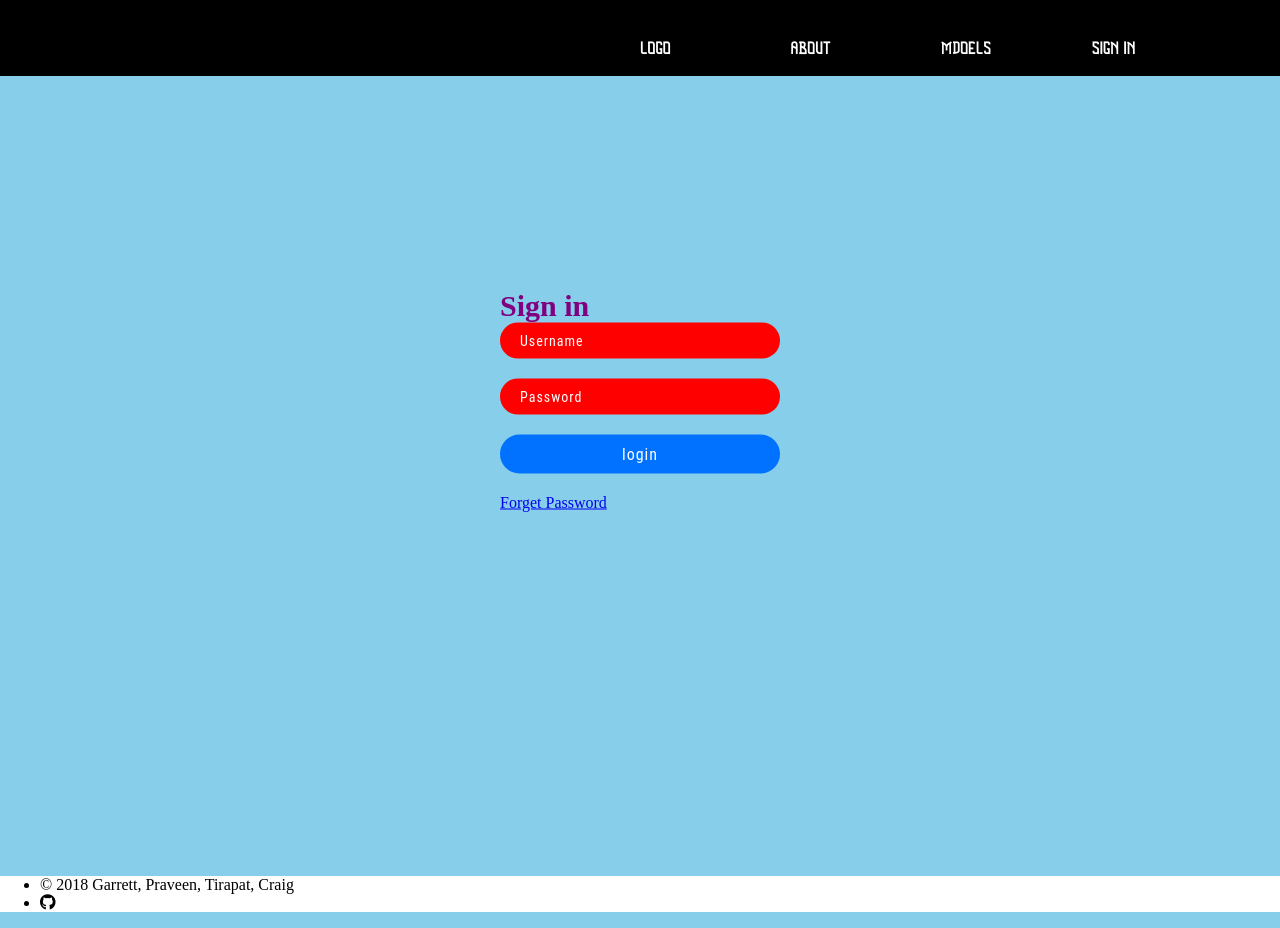
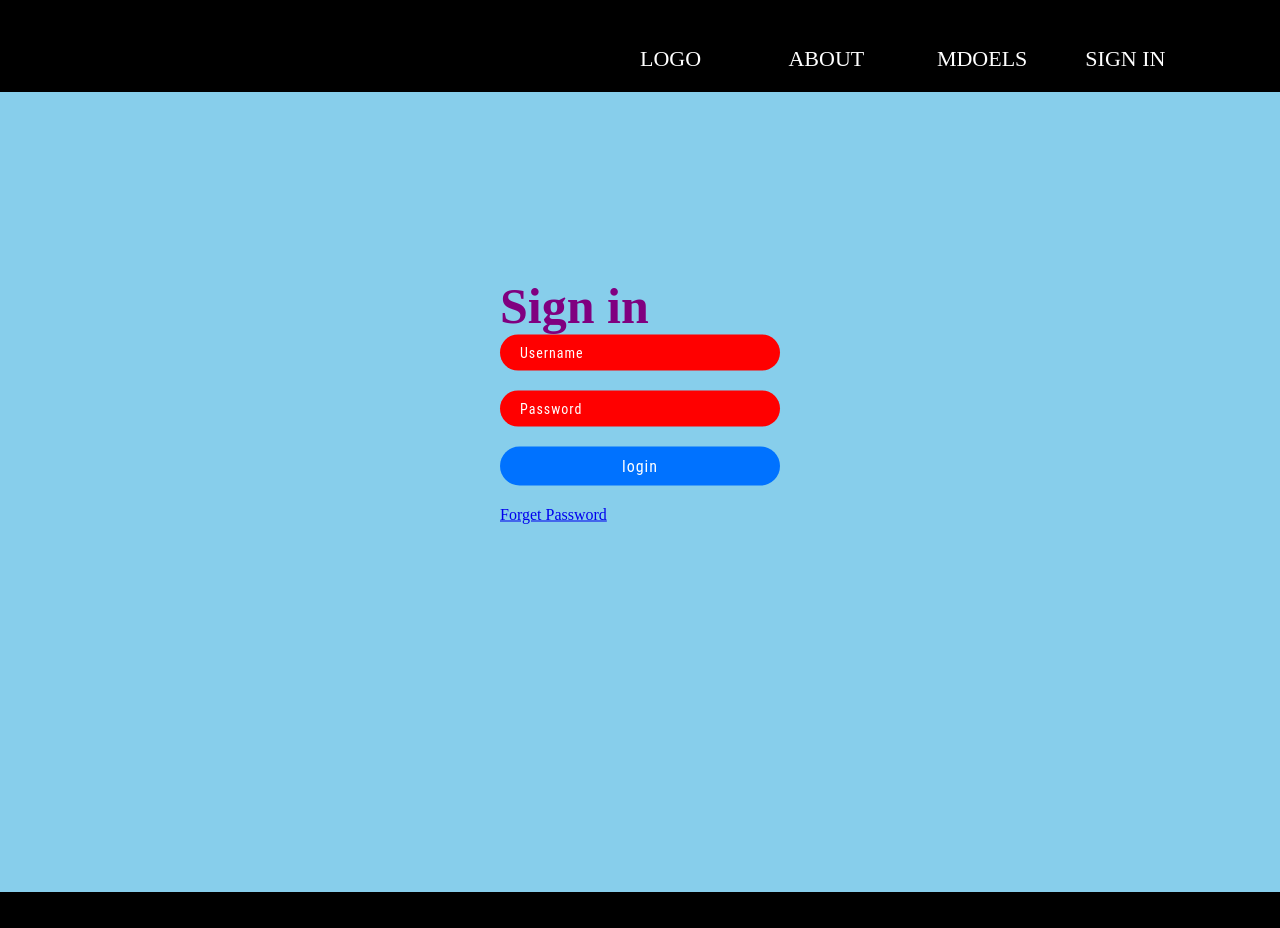
Before and after one commit to blahahaha13/project-2, a Django app: page /login/ in a window 1280 px wide. Run offline with Django 3.2, Linux system fonts and the light colour scheme; some libraries are stand-ins or nearby versions.

Commit message:
adds new styles to project

```diff
--- a/motorcycle/static/styles/form.css
+++ b/motorcycle/static/styles/form.css
@@ -1,6 +1,7 @@
 body{
   margin: 0;
   padding: 0;
+  background-color: black;
 }
 
 section {
@@ -17,23 +18,22 @@ section {
   transform: translate(-50%, -50%);
   width: 340px;
 }
-.login-form
- {
+.login-form {
   position: relative;
   box-sizing: border-box;
   padding: 70px 30px;
   transition: .5s;
 }
-.login-form:hover
-{
-background: rgba(255, 255,255, .1)
-box-shadow: 0 0 20px rgba(0,0,0,.2);
+
+.login-form:hover {
+  background: rgba(255, 255,255, .1)
+  box-shadow: 0 0 20px rgba(0,0,0,.2);
 }
 
-.login-form h1
-{ margin: 0,0,20px;
+.login-form h1 {
+  margin: 0,0,20px;
   color: purple;
-  font-size: 30px;
+  font-size: 50px;
   /*text-transform: uppercase;*/
 }
 .login-form input{
--- a/motorcycle/static/styles/main.css
+++ b/motorcycle/static/styles/main.css
@@ -10,15 +10,17 @@ body{
 header {
   background-color: black;
   color: white;
-  font-family: "Benza";
-  font-size: 18px;
+  font-family: 'Roboto Slab', serif;
+  font-size: 22px;
   margin-top: 0;
   padding: 2.1em;
-
 }
 
 .bb-logo{
-  font-size: 35px;
+  font-family: "Benza";
+  font-weight: 850;
+  font-size: 40px;
+  margin-bottom: 5em;
 }
 
 header ul {
@@ -37,6 +39,15 @@ header ul li{
   flex: 1;
 }
 
+.nav-link {
+  background: none!important;
+  color: white;
+  border: none;
+  padding: 0!important;
+  font: inherit;
+}
+
+
 .footer {
   display: flex;
   justify-content: center;
@@ -44,7 +55,7 @@ header ul li{
   flex-direction: row;
   list-style-type: none;
   color: white;
-  font-size: 18px;
+  font-size: 20px;
   /*width: 100vw;*/
   margin: 0;
   padding: 1.2em;
@@ -53,6 +64,10 @@ header ul li{
 .footer li{
   padding-left: 1.5em;
   padding-right: 1.5em;
+}
+
+footer{
+  font-family:'Roboto Slab', serif;;
 }
 
 .hero {
--- a/motorcycle/static/styles/modelinfo.css
+++ b/motorcycle/static/styles/modelinfo.css
@@ -19,8 +19,8 @@
 .info_reveal h6 {
   padding: 20px 8px 5px 8px;
   line-height: 1.1em;
-		margin-bottom: 20px;
-		color: #fff;
+  margin-bottom: 20px;
+  color: #fff;
   font-size: 1em;
 }
 
```
